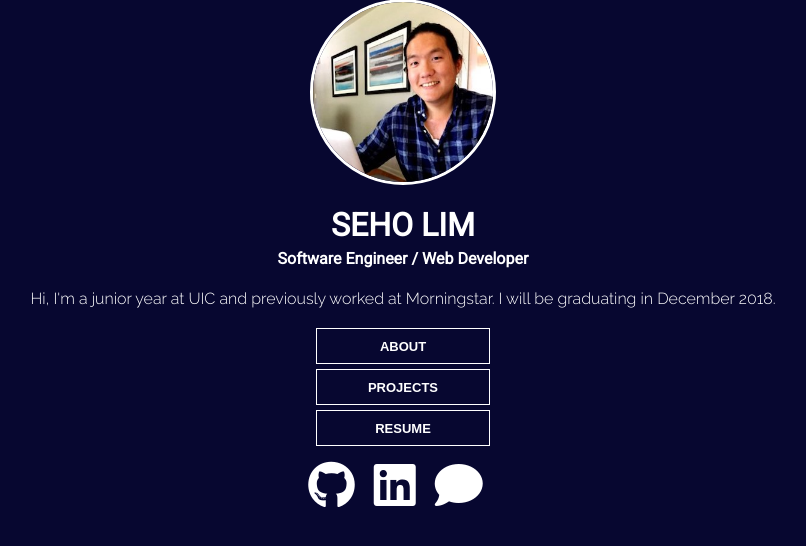
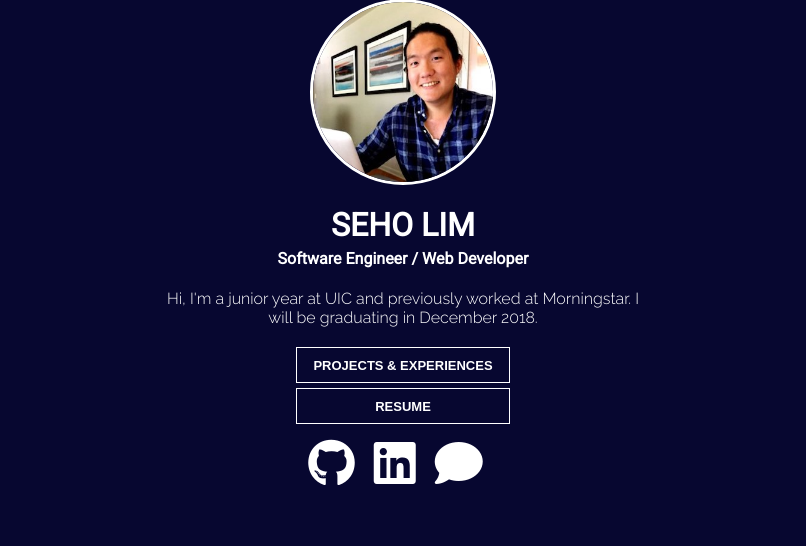
Before and after one commit to sonamoo/myPortfolio, a PHP site: page /profile.html in a window 1280 px wide. Shown: the part 151-697 px from the top of the page, without its empty margins (237-1043 px from the left). Run offline with PHP 8.4, Linux system fonts and the light colour scheme; some libraries are stand-ins or nearby versions.

Commit message:
changing some details on profile page.

```diff
--- a/css/profile.css
+++ b/css/profile.css
@@ -17,6 +17,8 @@ body {
 
 #profile-hello {
     font-family: 'Raleway', sans-serif;
+    max-width: 500px;
+    margin: 0 auto;
 }
 
 #profile-title {
@@ -49,7 +51,7 @@ body {
     display: flex;
     align-items: center;
     justify-content: center;
-    width: 160px;
+    width: 200px;
     height: 30px;
     top: 50%;
     margin: 5px auto;
@@ -63,6 +65,7 @@ body {
 
 .a-button:hover {
     background-color: #3d9970;
+    color: #070730;
 }
 
 #profile-buttons-wrapper {
--- a/profile.html
+++ b/profile.html
@@ -24,8 +24,8 @@
                     Hi, I'm a junior year at UIC and previously worked at Morningstar. I will be graduating in December 2018.
                 </div>
                 <div id="profile-buttons-wrapper">
-                    <a href="#" class="a-button">ABOUT</a>
-                    <a href="#" class="a-button">PROJECTS</a>
+
+                    <a href="#" class="a-button">PROJECTS & EXPERIENCES</a>
                     <a href="Resume_SehoLim.pdf" class="a-button">RESUME</a>
                 </div>
                 <div id="social-buttons-wrapper">
```
